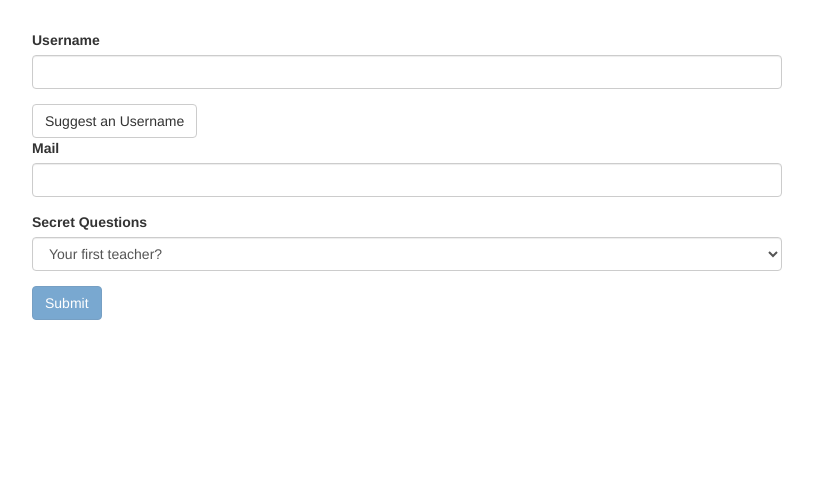
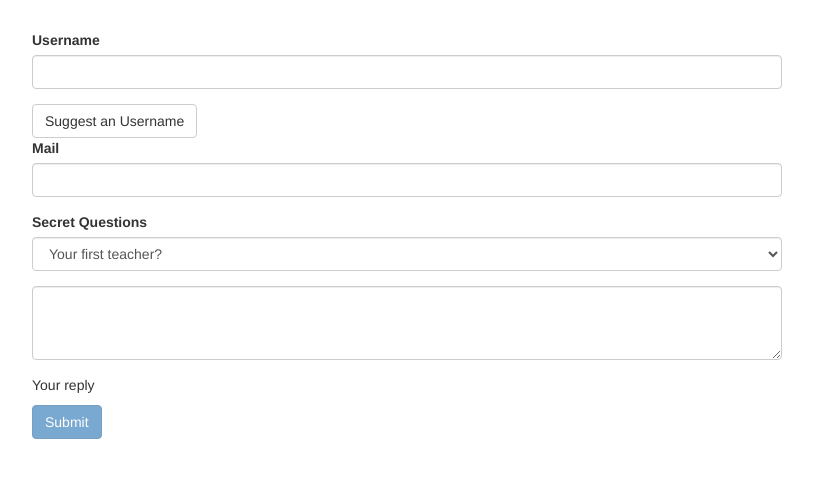
Before and after one commit to stefanbolcs/handlingFormsInAngularApps-angular, an Angular app in the folder forms-td-start/: page / in a window 1280 px wide. Shown: the top 478 px of the page, without its empty margins (233-1046 px from the left). Built offline with nearby package versions, Linux system fonts and the light colour scheme.

Commit message:
using two-way binding  in forms to show values

```diff
--- a/forms-td-start/src/app/app.component.html
+++ b/forms-td-start/src/app/app.component.html
@@ -21,6 +21,10 @@
             <option value="teacher">Your first teacher?</option>
           </select>
         </div>
+        <div class="form-group">
+          <textarea name="questionAnswer" rows="3" class="form-control" [(ngModel)]="answer"></textarea>
+        </div>
+        <p>Your reply {{ answer }}</p>
         <button
         class="btn btn-primary"
         type="submit"
--- a/forms-td-start/src/app/app.component.ts
+++ b/forms-td-start/src/app/app.component.ts
@@ -9,6 +9,7 @@ import { NgForm } from '@angular/forms';
 export class AppComponent {
   @ViewChild('f',{static:false}) signupForm:NgForm;
   defaultQuestion = 'teacher';
+  answer = '';
 
   suggestUserName() {
     const suggestedName = 'Superuser';
```
